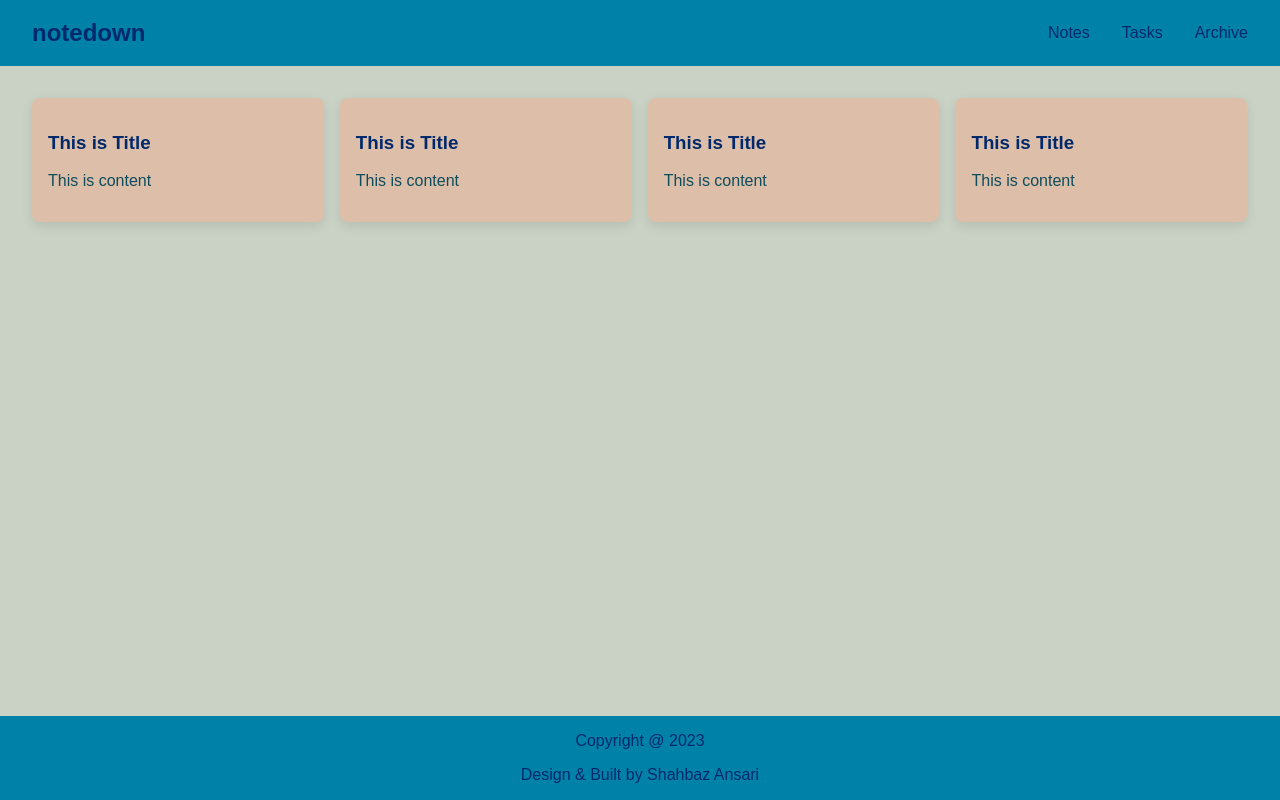
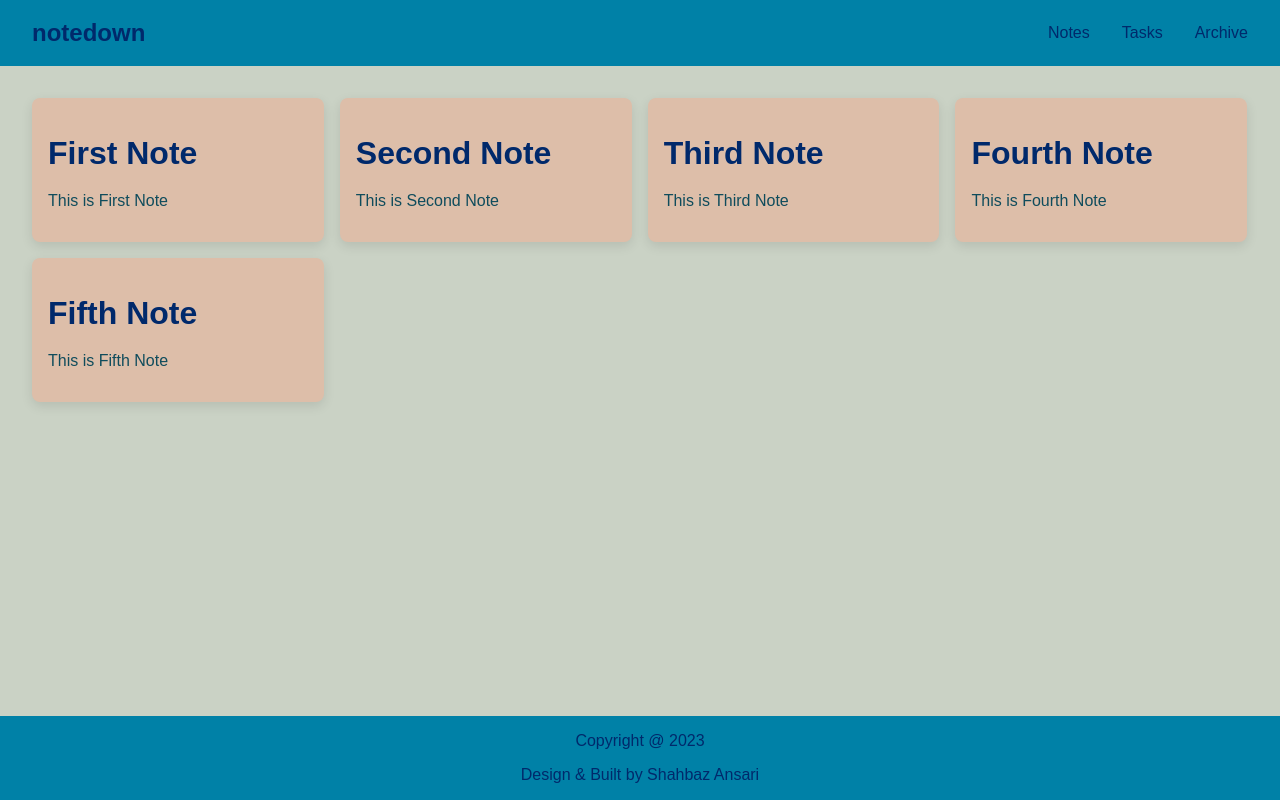
Before and after one commit to shahbaz4783/notedown, a React (Vite) app: page / in a window 1280 px wide. Built offline with nearby package versions, Linux system fonts and the light colour scheme; a web font is replaced by a local one.

Commit message:
mapping notes from notes

```diff
--- a/src/components/Cards.jsx
+++ b/src/components/Cards.jsx
@@ -1,10 +1,10 @@
-import React from 'react'
+import React from 'react';
 
-export const Cards = () => {
+export const Cards = (props) => {
   return (
     <div className='note-card'>
-        <h3>This is Title</h3>
-        <p>This is content</p>
+        <h1>{props.title}</h1>
+        <p>{props.body}</p>
     </div>
   )
 }
--- a/src/components/CardsContainer.jsx
+++ b/src/components/CardsContainer.jsx
@@ -1,13 +1,21 @@
 import React from 'react'
 import { Cards } from './Cards'
+import notes from '../notes'
+
+const createNotes = (note) => {
+  return (
+      <Cards
+        key={note.id}
+        title={note.title}
+        body={note.body}
+      />
+  )
+}
 
 export const CardsContainer = () => {
   return (
     <main className='notes-container'>
-        <Cards />
-        <Cards />
-        <Cards />
-        <Cards />
+        {notes.map(createNotes)}
     </main>
   )
 }
--- /dev/null
+++ b/src/notes.js
@@ -0,0 +1,29 @@
+const notes = [
+    {
+        id: 1,
+        title: 'First Note',
+        body: 'This is First Note'
+    },
+    {
+        id: 2,
+        title: 'Second Note',
+        body: 'This is Second Note'
+    },
+    {
+        id: 3,
+        title: 'Third Note',
+        body: 'This is Third Note'
+    },
+    {
+        id: 4,
+        title: 'Fourth Note',
+        body: 'This is Fourth Note'
+    },
+    {
+        id: 5,
+        title: 'Fifth Note',
+        body: 'This is Fifth Note'
+    },
+]
+
+export default notes;
```
